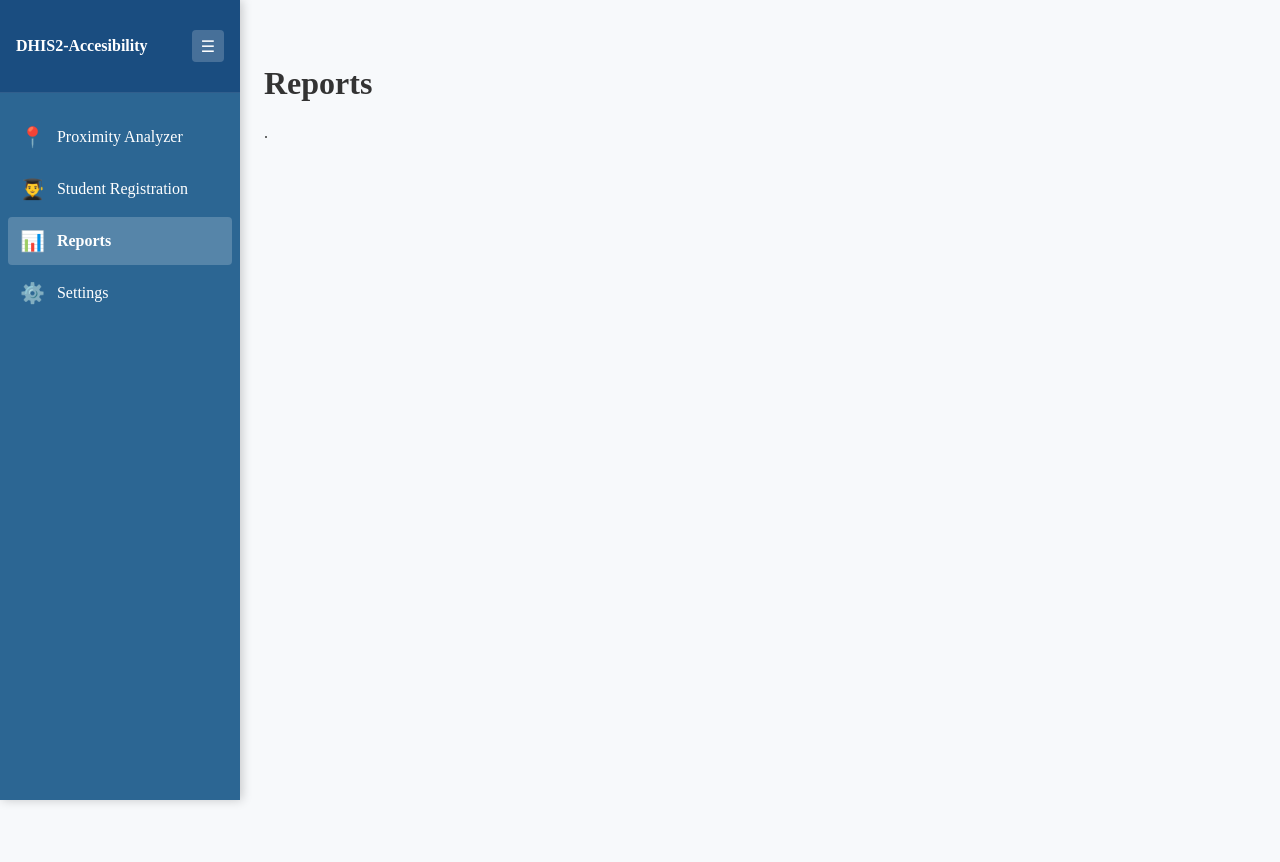
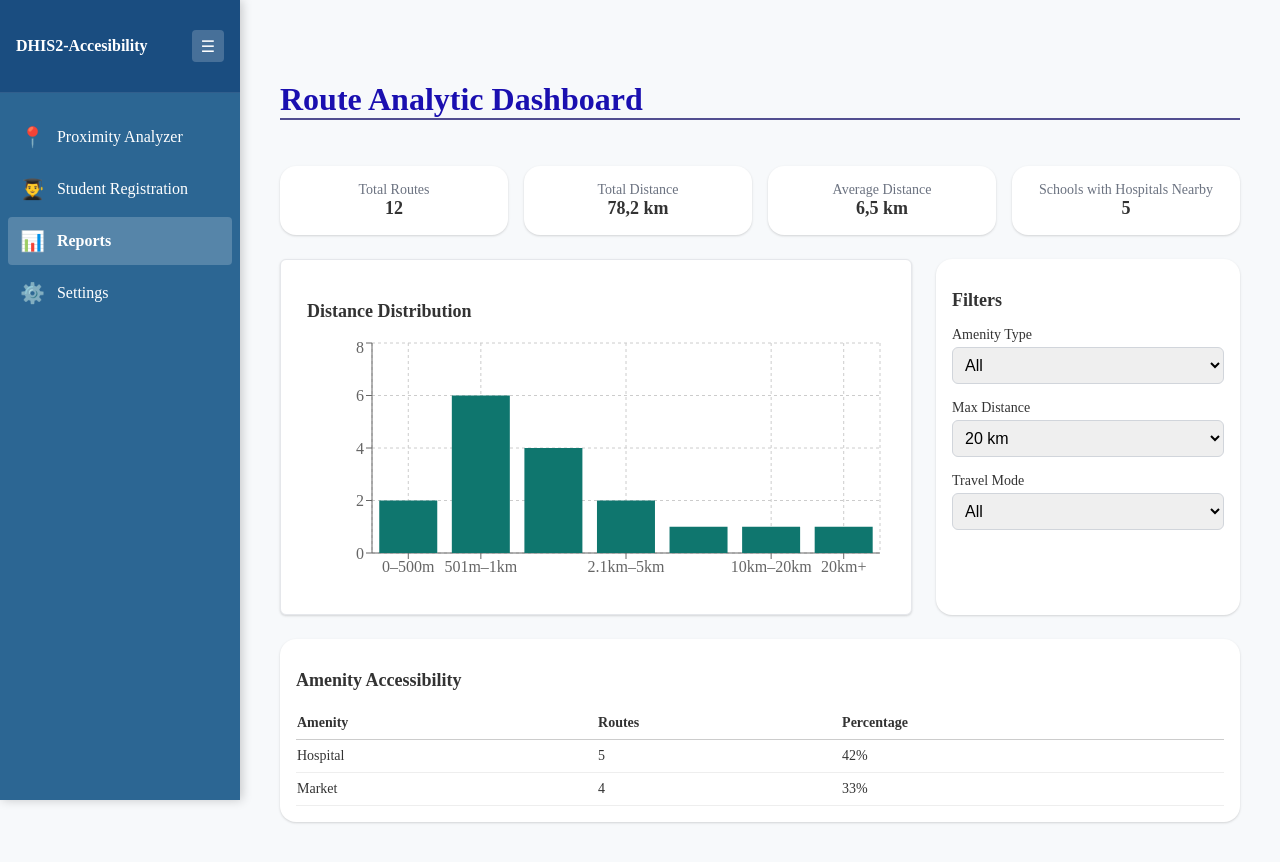
Before and after one commit to bsc-inf-01-20/accesibility-program, a React app: page /reports in a window 1280 px wide. Before the commit the page ends 800 px from the top, so only its background shows below. Built offline with nearby package versions, Linux system fonts and the light colour scheme; the HTML template or start-up script is replaced by a standard one.

Commit message:
dashboard component for report UI with dummy data

```diff
--- a/package.json
+++ b/package.json
@@ -51,6 +51,7 @@
     "react-dom": "^18.2.0",
     "react-leaflet": "^4.2.1",
     "react-map-gl": "7.1.0",
-    "react-router-dom": "^6.22.1"
+    "react-router-dom": "^6.22.1",
+    "recharts": "^2.15.3"
   }
 }
--- /dev/null
+++ b/src/pages/Reports.css
@@ -0,0 +1,28 @@
+.reports-container {
+  padding: 1rem; /* 24px */
+  display: flex;
+  flex-direction: column;
+  gap: 1.5rem; /* 24px */
+  /* background-color: rgb(220, 221, 240); */
+  border-radius: 10px;
+}
+
+.dashboard-title {
+  font-size: 2rem; /* text-2xl */
+  font-weight: 700;  /* bold */
+  color: rgb(26, 15, 176);
+  border-bottom: solid 2px rgb(82, 78, 144);
+  justify-items: center;
+}
+
+.dashboard-grid {
+  display: grid;
+  grid-template-columns: 1fr;
+  gap: 1.5rem; /* 24px */
+}
+
+@media (min-width: 1024px) {
+  .dashboard-grid {
+    grid-template-columns: repeat(3, 1fr); /* lg:grid-cols-3 */
+  }
+}
--- a/src/pages/Reports.jsx
+++ b/src/pages/Reports.jsx
@@ -1,4 +1,9 @@
  import React from 'react';
+import SummarySection from '../reportUi/dashboard/SummarySection';
+import DistanceChart from '../reportUi/dashboard/DistanceChart';
+import Filters from '../reportUi/dashboard/Filters';
+import AmenityTable from '../reportUi/dashboard/AmenityTable';
+import './Reports.css'
 // import React, { useEffect, useState } from "react";
 // import { MapContainer, TileLayer, Marker, Popup } from "react-leaflet";
 // import "leaflet/dist/leaflet.css";
@@ -6,13 +11,20 @@
 // import { BarChart, Bar, XAxis, YAxis, Tooltip, ResponsiveContainer } from "recharts";
 // import axios from "axios";
 
+import './Reports.css'; // Import the external CSS
+
 const Reports = () => {
   return (
-    <div className="page-container">
-      <h1>Reports</h1>
-      <p>.</p>
+    <div className='reports-container'>
+      <h1 className='dashboard-title'>Route Analytic Dashboard</h1>
+      <SummarySection />
+      <div className='dashboard-grid'>
+        <DistanceChart />
+        <Filters />
+      </div>
+      <AmenityTable />
     </div>
   );
 };
 
-export default Reports ;
+export default Reports;
--- /dev/null
+++ b/src/reportUi/dashboard/AmenityTable.tsx
@@ -0,0 +1,36 @@
+import React from 'react';
+import { Card, CardContent } from '../ui/card';
+import './dashboard.css'; // Import external CSS
+
+const amenities = [
+  { name: 'Hospital', routes: 5, percent: '42%' },
+  { name: 'Market', routes: 4, percent: '33%' },
+];
+
+export default function AmenityTable() {
+  return (
+    <Card>
+      <CardContent>
+        <h2 className="amenity-heading">Amenity Accessibility</h2>
+        <table className="amenity-table">
+          <thead>
+            <tr className="table-row-header">
+              <th className="table-cell">Amenity</th>
+              <th className="table-cell">Routes</th>
+              <th className="table-cell">Percentage</th>
+            </tr>
+          </thead>
+          <tbody>
+            {amenities.map((a) => (
+              <tr key={a.name} className="table-row-body">
+                <td className="table-cell">{a.name}</td>
+                <td className="table-cell">{a.routes}</td>
+                <td className="table-cell">{a.percent}</td>
+              </tr>
+            ))}
+          </tbody>
+        </table>
+      </CardContent>
+    </Card>
+  );
+}
--- /dev/null
+++ b/src/reportUi/dashboard/DistanceChart.tsx
@@ -0,0 +1,33 @@
+import React from 'react';
+import { BarChart, Bar, XAxis, YAxis, CartesianGrid, Tooltip, ResponsiveContainer } from 'recharts';
+import { Card, CardContent } from '../ui/card';
+import './dashboard.css'; // Import external CSS
+
+const data = [
+  { range: '0–500m', routes: 2 },
+  { range: '501m–1km', routes: 6 },
+  { range: '1.1km–2km', routes: 4 },
+  { range: '2.1km–5km', routes: 2 },
+  { range: '3.1km–10km', routes: 1 },
+  { range: '10km–20km', routes: 1 },
+  { range: '20km+', routes: 1 },
+];
+
+export default function DistanceChart() {
+  return (
+    <Card className="distance-chart-card">
+      <CardContent>
+        <h2 className="distance-chart-title">Distance Distribution</h2>
+        <ResponsiveContainer width="100%" height={250}>
+          <BarChart data={data}>
+            <CartesianGrid strokeDasharray="3 3" />
+            <XAxis dataKey="range" />
+            <YAxis allowDecimals={false} />
+            <Tooltip />
+            <Bar dataKey="routes" fill="#0f766e" />
+          </BarChart>
+        </ResponsiveContainer>
+      </CardContent>
+    </Card>
+  );
+}
--- /dev/null
+++ b/src/reportUi/dashboard/Filters.tsx
@@ -0,0 +1,39 @@
+import React from 'react';
+import { Card, CardContent } from '../ui/card';
+import './dashboard.css'; // Link to external CSS file
+
+export default function Filters() {
+  return (
+    <Card>
+      <CardContent>
+        <h2 className="filters-heading">Filters</h2>
+        <div className="filters-group">
+          <div>
+            <label className="filters-label">Amenity Type</label>
+            <select className="filters-select">
+              <option>All</option>
+              <option>Hospital</option>
+              <option>Market</option>
+            </select>
+          </div>
+          <div>
+            <label className="filters-label">Max Distance</label>
+            <select className="filters-select">
+              <option>20 km</option>
+              <option>10 km</option>
+              <option>5 km</option>
+            </select>
+          </div>
+          <div>
+            <label className="filters-label">Travel Mode</label>
+            <select className="filters-select">
+              <option>All</option>
+              <option>Walking</option>
+              <option>Driving</option>
+            </select>
+          </div>
+        </div>
+      </CardContent>
+    </Card>
+  );
+}
--- /dev/null
+++ b/src/reportUi/dashboard/SummarySection.tsx
@@ -0,0 +1,25 @@
+import React from 'react';
+import { Card, CardContent } from '../ui/card';
+import './dashboard.css'; // Import external stylesheet
+
+const summaryData = [
+  { label: 'Total Routes', value: '12' },
+  { label: 'Total Distance', value: '78,2 km' },
+  { label: 'Average Distance', value: '6,5 km' },
+  { label: 'Schools with Hospitals Nearby', value: '5' },
+];
+
+export default function SummarySection() {
+  return (
+    <div className="summary-grid">
+      {summaryData.map((item) => (
+        <Card key={item.label} className="summary-card">
+          <CardContent>
+            <div className="summary-label">{item.label}</div>
+            <div className="summary-value">{item.value}</div>
+          </CardContent>
+        </Card>
+      ))}
+    </div>
+  );
+}
--- /dev/null
+++ b/src/reportUi/dashboard/dashboard.css
@@ -0,0 +1,106 @@
+.amenity-heading {
+  font-size: 1.125rem; /* text-lg */
+  font-weight: 600;    /* font-semibold */
+  margin-bottom: 1rem; /* mb-4 */
+}
+
+.amenity-table {
+  width: 100%;       /* w-full */
+  font-size: 0.875rem; /* text-sm */
+  border-collapse: collapse;
+}
+
+.table-row-header {
+  text-align: left;  /* text-left */
+  border-bottom: 1px solid #ccc; /* border-b */
+}
+
+.table-row-body {
+  border-bottom: 1px solid #eee; /* border-b */
+}
+
+.table-cell {
+  padding-top: 0.5rem;  /* py-2 top */
+  padding-bottom: 0.5rem; /* py-2 bottom */
+}
+
+/* distancechartcss */
+.distance-chart-card {
+  grid-column: span 2;
+  border: solid 1px #e5e7eb; /* border-gray-300 */
+  border-radius: 0.375rem;   /* rounded */
+  padding: 10px;
+}
+
+.distance-chart-title {
+  font-size: 1.125rem; /* text-lg */
+  font-weight: 600;    /* font-semibold */
+  margin-bottom: 1rem; /* mb-4 */
+}
+
+/* filter */
+
+.filters-heading {
+  font-size: 1.125rem; /* text-lg */
+  font-weight: 600;    /* font-semibold */
+  margin-bottom: 1rem; /* mb-4 */
+}
+
+.filters-group {
+  display: flex;
+  flex-direction: column;
+  gap: 1rem; /* space-y-4 */
+}
+
+.filters-label {
+  display: block;         /* block */
+  font-size: 0.875rem;    /* text-sm */
+  font-weight: 500;       /* font-medium */
+  margin-bottom: 0.25rem; /* mb-1 */
+}
+
+.filters-select {
+  width: 100%;                /* w-full */
+  border: 1px solid #d1d5db;  /* border-gray-300 */
+  border-radius: 0.375rem;    /* rounded */
+  padding: 0.5rem;            /* p-2 */
+  font-size: 1rem;
+}
+.filters-select:focus {
+  outline: none;              /* focus:outline-none */
+  border-color: #3b82f6;      /* focus:border-blue-500 */
+  box-shadow: 0 0 0 1px #3b82f6; /* focus:ring-2 focus:ring-blue-500 */
+}
+
+/* summary section*/
+.summary-grid {
+  display: grid;
+  grid-template-columns: 1fr;
+  gap: 1rem;
+}
+
+@media (min-width: 640px) {
+  .summary-grid {
+    grid-template-columns: repeat(2, 1fr); /* sm:grid-cols-2 */
+  }
+}
+
+@media (min-width: 768px) {
+  .summary-grid {
+    grid-template-columns: repeat(4, 1fr); /* md:grid-cols-4 */
+  }
+}
+
+.summary-card {
+  text-align: center;
+}
+
+.summary-label {
+  font-size: 0.875rem;     /* text-sm */
+  color: #6b7280;          /* text-gray-500 */
+}
+
+.summary-value {
+  font-size: 1.125rem;     /* text-lg */
+  font-weight: 600;        /* font-semibold */
+}
--- /dev/null
+++ b/src/reportUi/ui/card.css
@@ -0,0 +1,10 @@
+.custom-card {
+  background-color: white;      /* bg-white */
+  box-shadow: 0 1px 3px rgba(0, 0, 0, 0.1),
+              0 1px 2px rgba(0, 0, 0, 0.06); /* shadow */
+  border-radius: 1rem;          /* rounded-2xl */
+}
+
+.custom-card-content {
+  padding: 1rem;                /* p-4 */
+}
--- /dev/null
+++ b/src/reportUi/ui/card.tsx
@@ -0,0 +1,19 @@
+import React from 'react';
+import classNames from 'classnames';
+import './card.css'; // Import the external CSS
+
+export function Card({ children, className }: { children: React.ReactNode; className?: string }) {
+  return (
+    <div className={classNames("custom-card", className)}>
+      {children}
+    </div>
+  );
+}
+
+export function CardContent({ children, className }: { children: React.ReactNode; className?: string }) {
+  return (
+    <div className={classNames("custom-card-content", className)}>
+      {children}
+    </div>
+  );
+}
```
Also changed, not shown: 1 other file (tests, documents, lock files or other folders).
